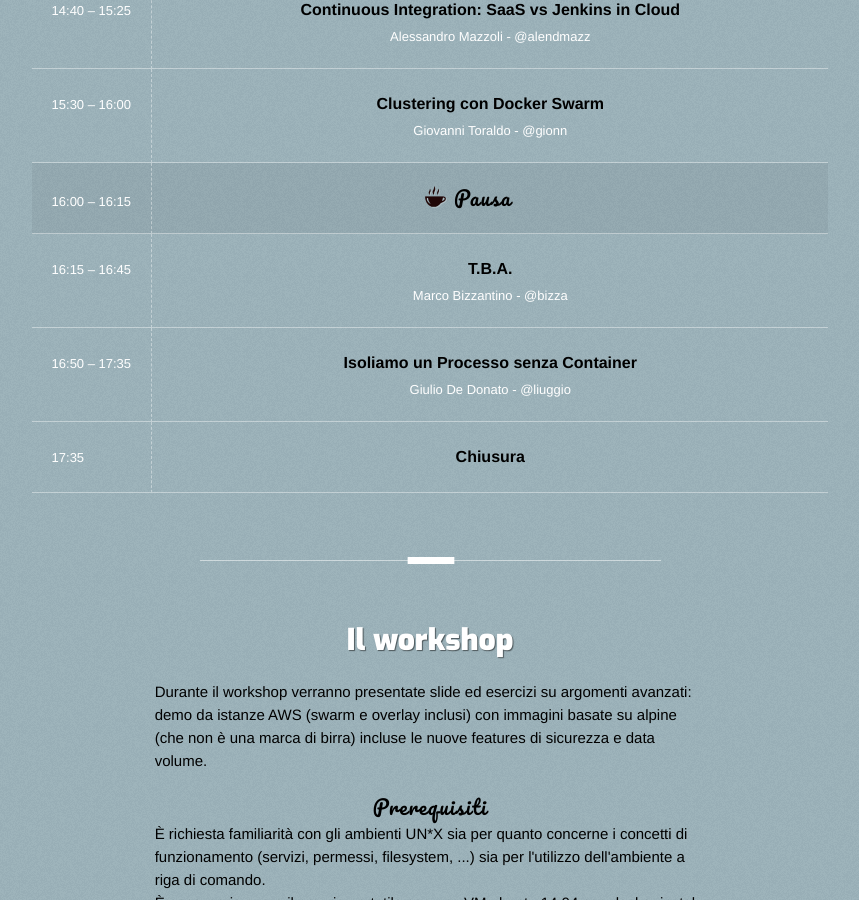
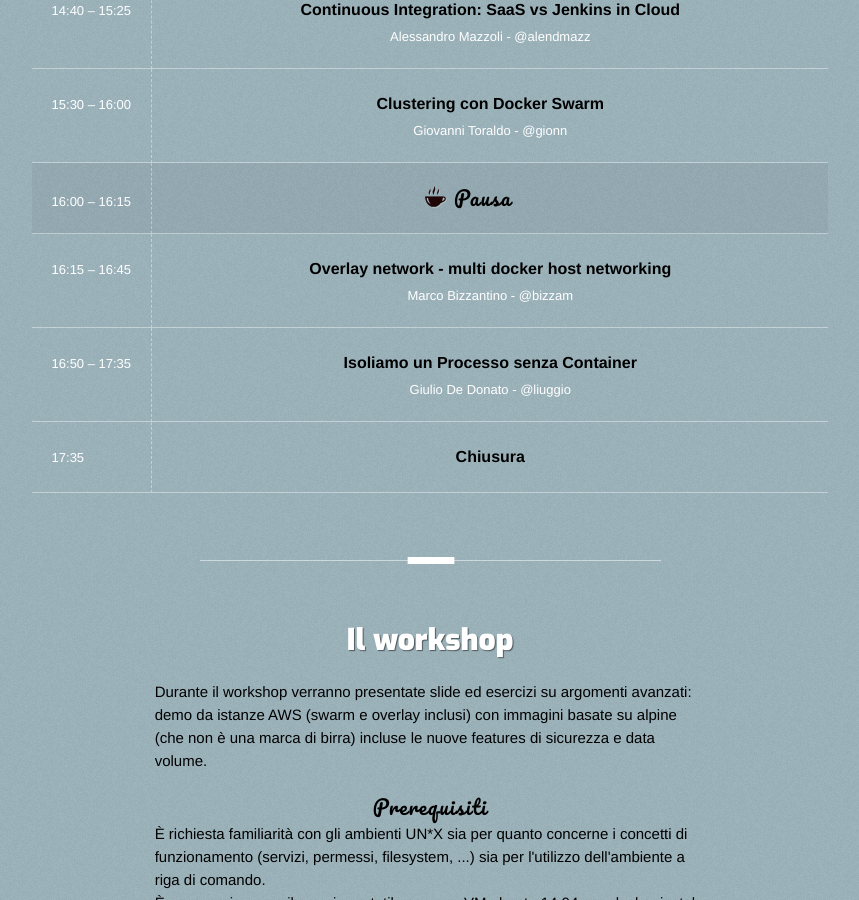
Before and after one commit to GrUSP/2016.containerday.it, a Jekyll site: the page built from index.html, in a window 1280 px wide and 900 px high, scrolled down 3009 px. Shown: the whole window, without its empty margins (210-1069 px from the left). Built offline with Jekyll 4.4.1, drawn with Linux system fonts in a browser that asks for light colours; Markdown is read by kramdown in place of the engine named in the settings; comment, search, counter and statistics services are not loaded.

Commit message:
Aggiunto talk di Marco Bizzantino

```diff
--- a/_includes/section-speakers.html
+++ b/_includes/section-speakers.html
@@ -148,8 +148,8 @@
                 <td>
                     <h4><a href="#" onclick="javascript:return(false);" rel="tooltip"
                            title="">
-                        T.B.A.</a></h4>
-                    <a href="http://twitter.com/bizza" title="Marco Bizzantino">Marco Bizzantino - @bizza</a><br/>
+                        Overlay network - multi docker host networking</a></h4>
+                    <a href="http://twitter.com/bizzam" title="Marco Bizzantino">Marco Bizzantino - @bizzam</a><br/>
                     <!-- <a href="#" title="" class="slides">Slide</a> -->
 
                 </td>
```
